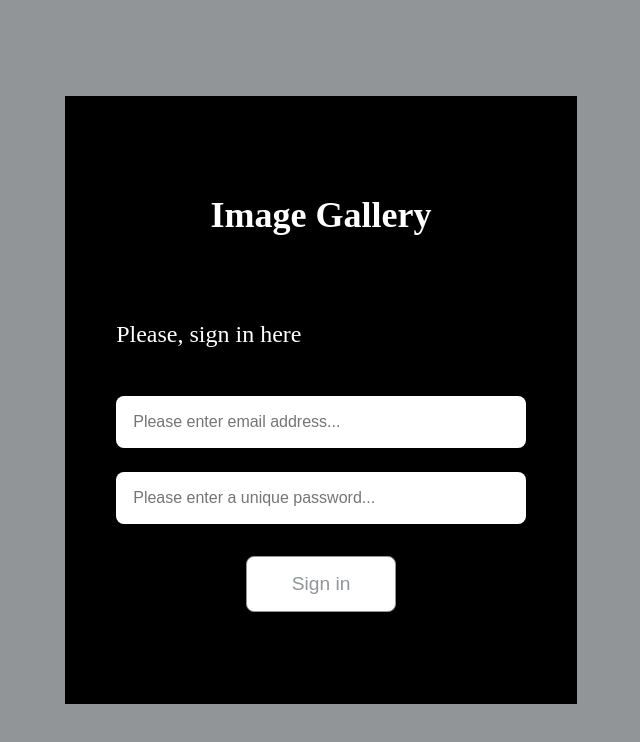
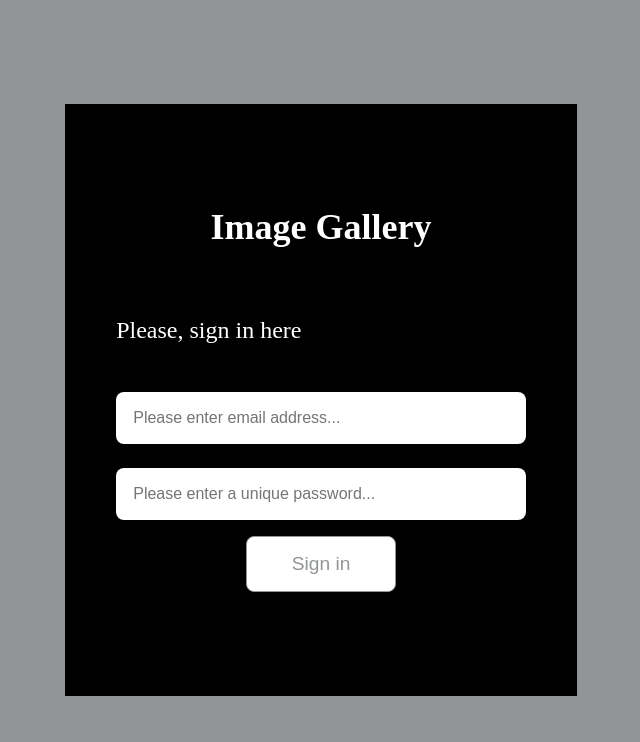
Before and after one commit to MUFTIATBAKARE/galleria-, a React (Vite) app: page / in a window 1024 px wide. Shown: the top 742 px of the page, without its empty margins (191-831 px from the left). Built offline with nearby package versions, Linux system fonts and the light colour scheme; no server answers; the HTML template or start-up script is replaced by a standard one.

Commit message:
feat: input field flaw

```diff
--- a/src/App.css
+++ b/src/App.css
@@ -138,15 +138,15 @@ li:active {
     flex-direction: column;
     align-items: center;
     justify-content: center;
-    gap: 32px;
-    margin: 16px auto;
+    gap: 16px;
+    margin: 24px auto;
     position: absolute;
     background-color: #000;
     width: 50%;
     left: 25%;
     top: 10%;
     bottom: 10%;
-    padding-bottom: 24px;
+    padding-bottom: 32px;
   }
   .gallery_content {
     display: grid;
@@ -181,7 +181,7 @@ li:active {
     left: 25%;
     top: 10%;
     bottom: 10%;
-    padding-bottom: 24px;
+    padding-bottom: 32px;
   }
   .gallery_content {
     display: grid;
```
